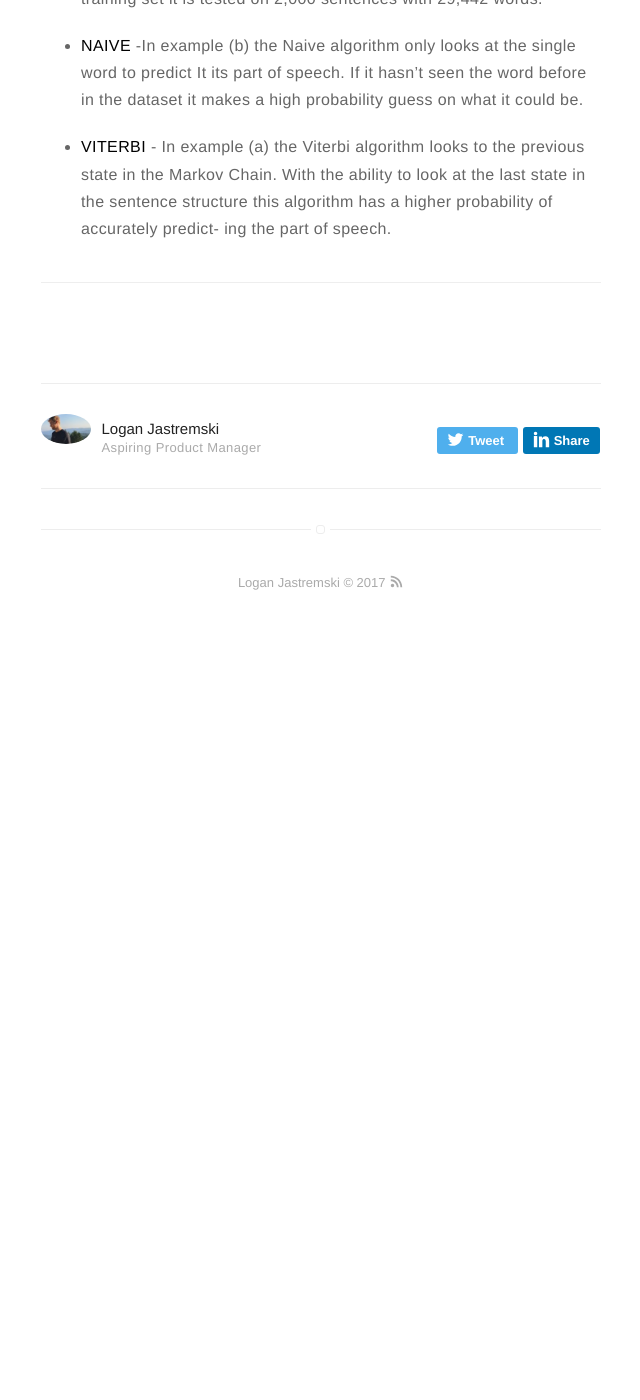
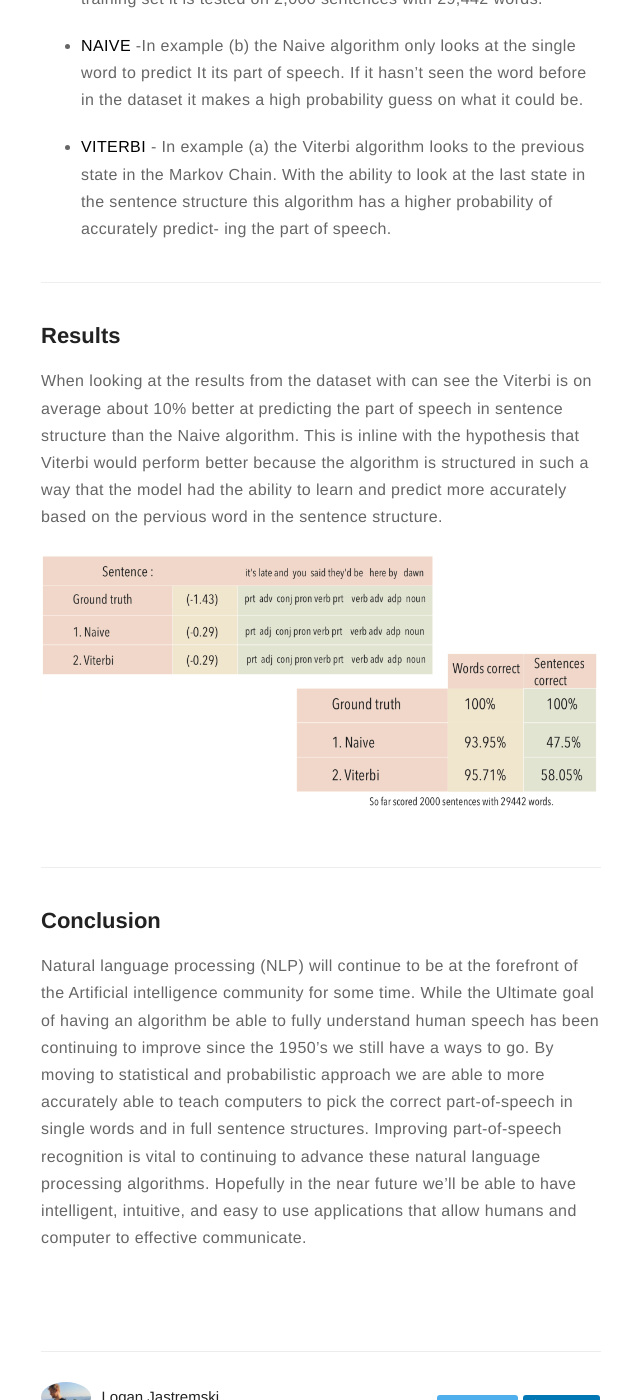
Before and after one commit to LoganJastremski/LoganJastremski.com, a Jekyll site: the page built from _posts/2017-01-08-Machine-Learning-Research.markdown, in a window 1280 px wide and 1400 px high, scrolled down 2896 px. Shown: the whole window, without its empty margins (319-959 px from the left). Built offline with Jekyll 4.4.1, drawn with Linux system fonts in a browser that asks for light colours; before the commit the page ends 3526 px from its top, so only the background shows below that.

Commit message:
finished NPL project?

```diff
--- a/_posts/2017-01-08-Machine-Learning-Research.markdown
+++ b/_posts/2017-01-08-Machine-Learning-Research.markdown
@@ -95,5 +95,33 @@ ing the part of speech.
 
 ---
 
+## Results
+
+When looking at the results from the dataset with can see the Viterbi is
+on average about 10% better at predicting the part of speech in sentence
+ structure than the Naive algorithm. This is inline with the hypothesis
+ that Viterbi would perform better because the algorithm is structured
+in such a way that the model had the ability to learn and predict more
+accurately based on the pervious word in the sentence structure.
+
+![Markdowm Image][3]
+
+---
+
+## Conclusion
+
+Natural language processing (NLP) will continue to be at the forefront of
+the Artificial intelligence community for some time. While the Ultimate
+goal of having an algorithm be able to fully understand human speech
+has been continuing to improve since the 1950’s we still have a ways to
+go. By moving to statistical and probabilistic approach we are able to
+more accurately able to teach computers to pick the correct
+part-of-speech in single words and in full sentence structures. Improving
+part-of-speech recognition is vital to continuing to advance these natural
+language processing algorithms. Hopefully in the near future we’ll be
+able to have intelligent, intuitive, and easy to use applications that allow
+humans and computer to effective communicate.
+
 [1]: https://loganjastremski.com/assets/images/blog/MachineLearningPoster.png
 [2]: https://loganjastremski.com/assets/images/blog/MC.png
+[3]: https://loganjastremski.com/assets/images/blog/Results.png
```
Also changed, not shown: assets/images/blog/Results.png (added).
